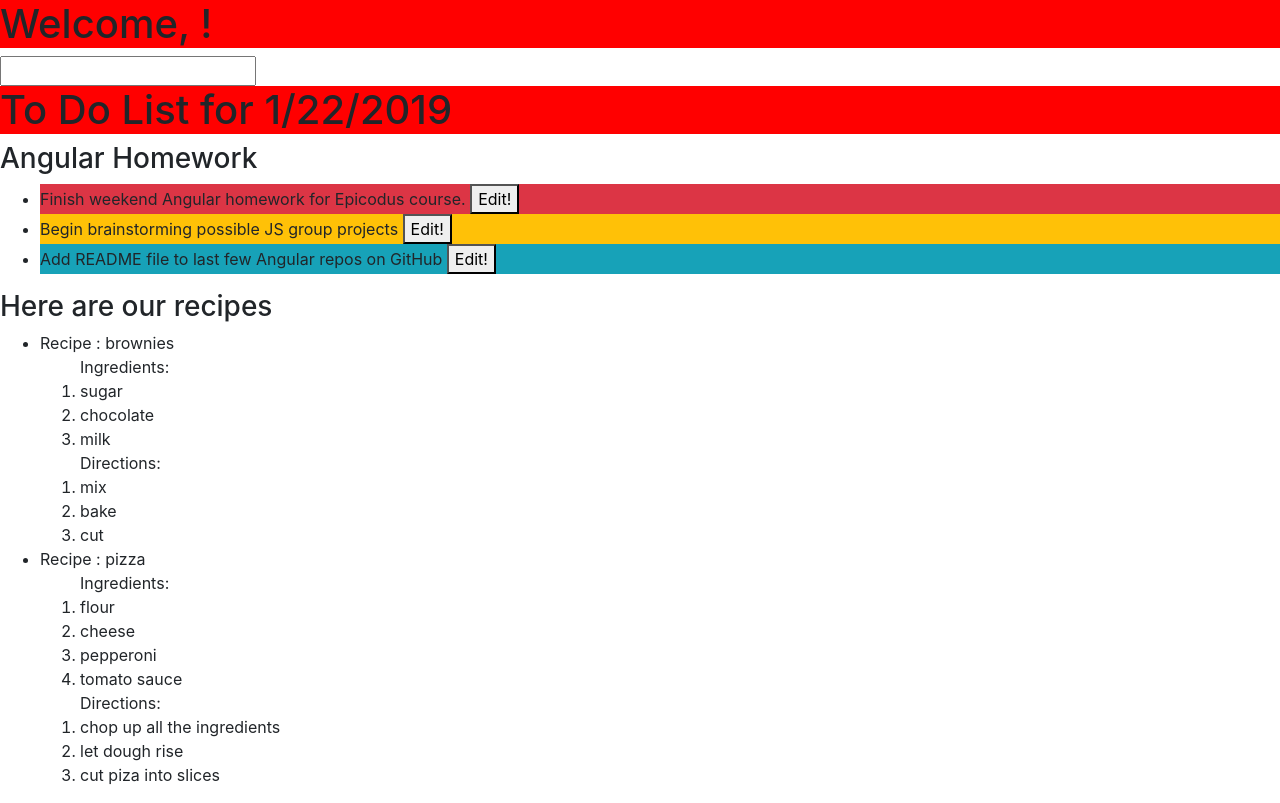
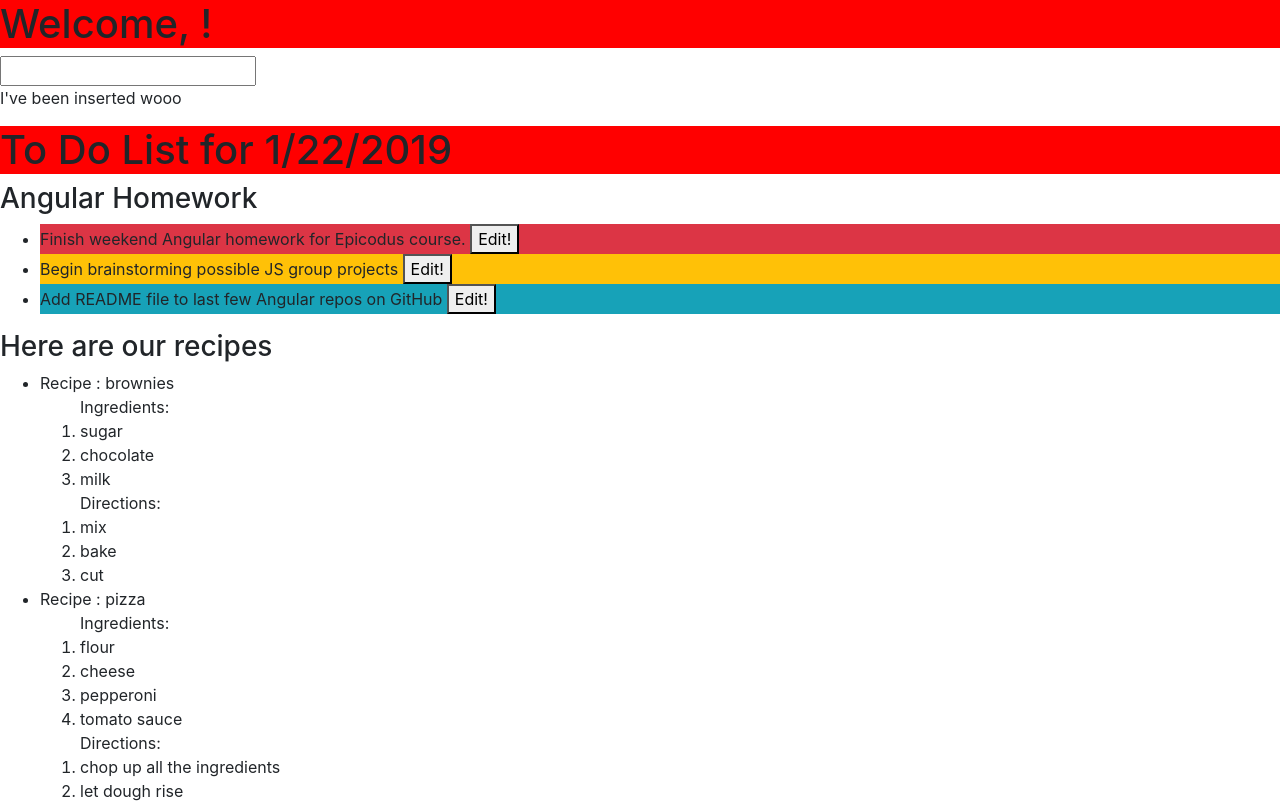
Before and after one commit to ccahill1117/NgTest, an Angular app: page / in a window 1280 px wide. Shown: the top 803 px of the page. Built offline with nearby package versions, Linux system fonts and the light colour scheme.

Commit message:
added our new component

```diff
--- a/src/app/app.component.html
+++ b/src/app/app.component.html
@@ -3,6 +3,8 @@
 <form >
   <input [(ngModel)]="userName" type="text" name="user">
 </form>
+
+<app-our-new-component></app-our-new-component>
 
 <div>
   <h1>To Do List for {{month}}/{{day}}/{{year}}</h1>
--- a/src/app/app.component.ts
+++ b/src/app/app.component.ts
@@ -7,6 +7,7 @@ import { Recipe } from './models/recipe.model'
   templateUrl: './app.component.html',
   styleUrls: ['./app.component.css']
 })
+
 export class AppComponent {
   title = 'Ngan and Chris make an angular thing';
   currentTime = new Date();
--- a/src/app/app.module.ts
+++ b/src/app/app.module.ts
@@ -3,11 +3,13 @@ import { NgModule } from '@angular/core';
 
 import { AppComponent } from './app.component';
 import { FormsModule }  from '@angular/forms';
+import { OurNewComponentComponent } from './our-new-component/our-new-component.component';
 
 
 @NgModule({
   declarations: [
-    AppComponent
+    AppComponent,
+    OurNewComponentComponent
   ],
   imports: [
     BrowserModule,
--- /dev/null
+++ b/src/app/our-new-component/our-new-component.component.html
@@ -0,0 +1,3 @@
+<p>
+  I've been inserted wooo
+</p>
--- /dev/null
+++ b/src/app/our-new-component/our-new-component.component.ts
@@ -0,0 +1,15 @@
+import { Component, OnInit } from '@angular/core';
+
+@Component({
+  selector: 'app-our-new-component',
+  templateUrl: './our-new-component.component.html',
+  styleUrls: ['./our-new-component.component.css']
+})
+export class OurNewComponentComponent implements OnInit {
+
+  constructor() { }
+
+  ngOnInit() {
+  }
+
+}
```
Also changed, not shown: src/app/our-new-component/our-new-component.component.css (added), 1 other file (tests, documents, lock files or other folders).
